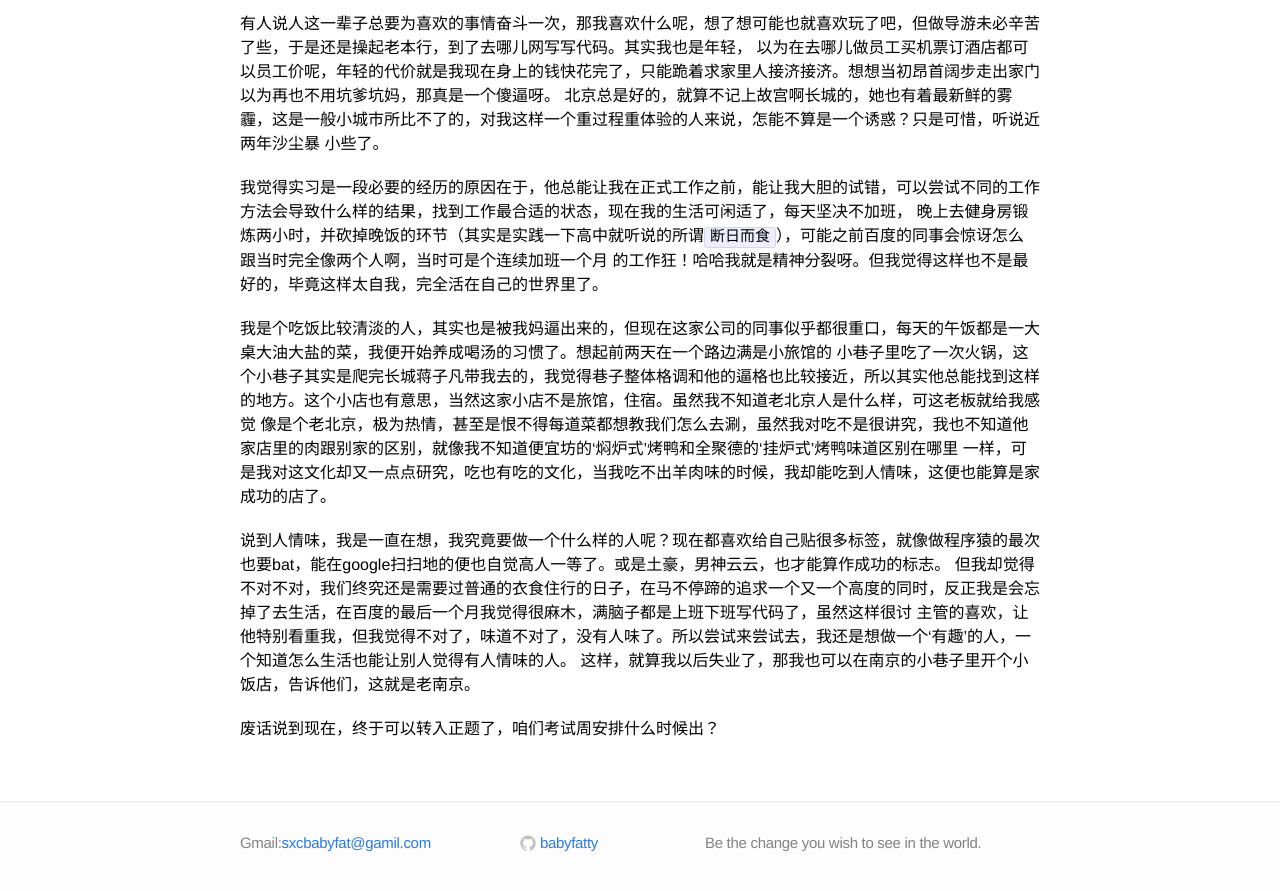
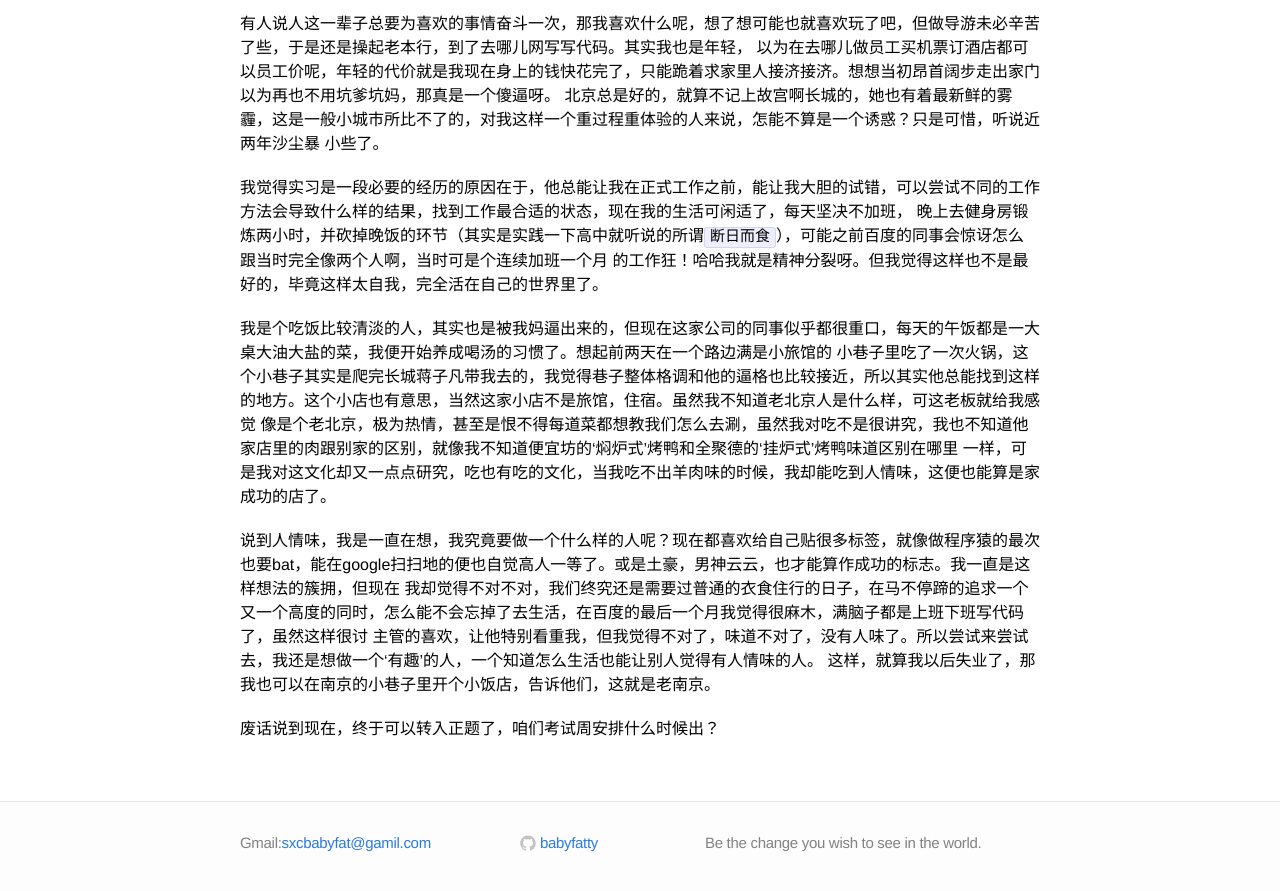
Before and after one commit to babyfatty/babyfatty.github.io, a Jekyll site: the page built from _posts/2014-10-30-Recently.markdown, in a window 1280 px wide and 900 px high, scrolled down 610 px. Shown: the top 891 px of the window. Built offline with Jekyll 4.4.1, drawn with Linux system fonts in a browser that asks for light colours; comment, search, counter and statistics services are not loaded.

Commit message:
修改细节

```diff
--- a/_posts/2014-10-30-Recently.markdown
+++ b/_posts/2014-10-30-Recently.markdown
@@ -34,8 +34,8 @@ categories: eassy
 像是个老北京，极为热情，甚至是恨不得每道菜都想教我们怎么去涮，虽然我对吃不是很讲究，我也不知道他家店里的肉跟别家的区别，就像我不知道便宜坊的‘焖炉式’烤鸭和全聚德的‘挂炉式’烤鸭味道区别在哪里
 一样，可是我对这文化却又一点点研究，吃也有吃的文化，当我吃不出羊肉味的时候，我却能吃到人情味，这便也能算是家成功的店了。
 
-说到人情味，我是一直在想，我究竟要做一个什么样的人呢？现在都喜欢给自己贴很多标签，就像做程序猿的最次也要bat，能在google扫扫地的便也自觉高人一等了。或是土豪，男神云云，也才能算作成功的标志。
-但我却觉得不对不对，我们终究还是需要过普通的衣食住行的日子，在马不停蹄的追求一个又一个高度的同时，反正我是会忘掉了去生活，在百度的最后一个月我觉得很麻木，满脑子都是上班下班写代码了，虽然这样很讨
+说到人情味，我是一直在想，我究竟要做一个什么样的人呢？现在都喜欢给自己贴很多标签，就像做程序猿的最次也要bat，能在google扫扫地的便也自觉高人一等了。或是土豪，男神云云，也才能算作成功的标志。我一直是这样想法的簇拥，但现在
+我却觉得不对不对，我们终究还是需要过普通的衣食住行的日子，在马不停蹄的追求一个又一个高度的同时，怎么能不会忘掉了去生活，在百度的最后一个月我觉得很麻木，满脑子都是上班下班写代码了，虽然这样很讨
 主管的喜欢，让他特别看重我，但我觉得不对了，味道不对了，没有人味了。所以尝试来尝试去，我还是想做一个‘有趣’的人，一个知道怎么生活也能让别人觉得有人情味的人。
 这样，就算我以后失业了，那我也可以在南京的小巷子里开个小饭店，告诉他们，这就是老南京。
 
```
